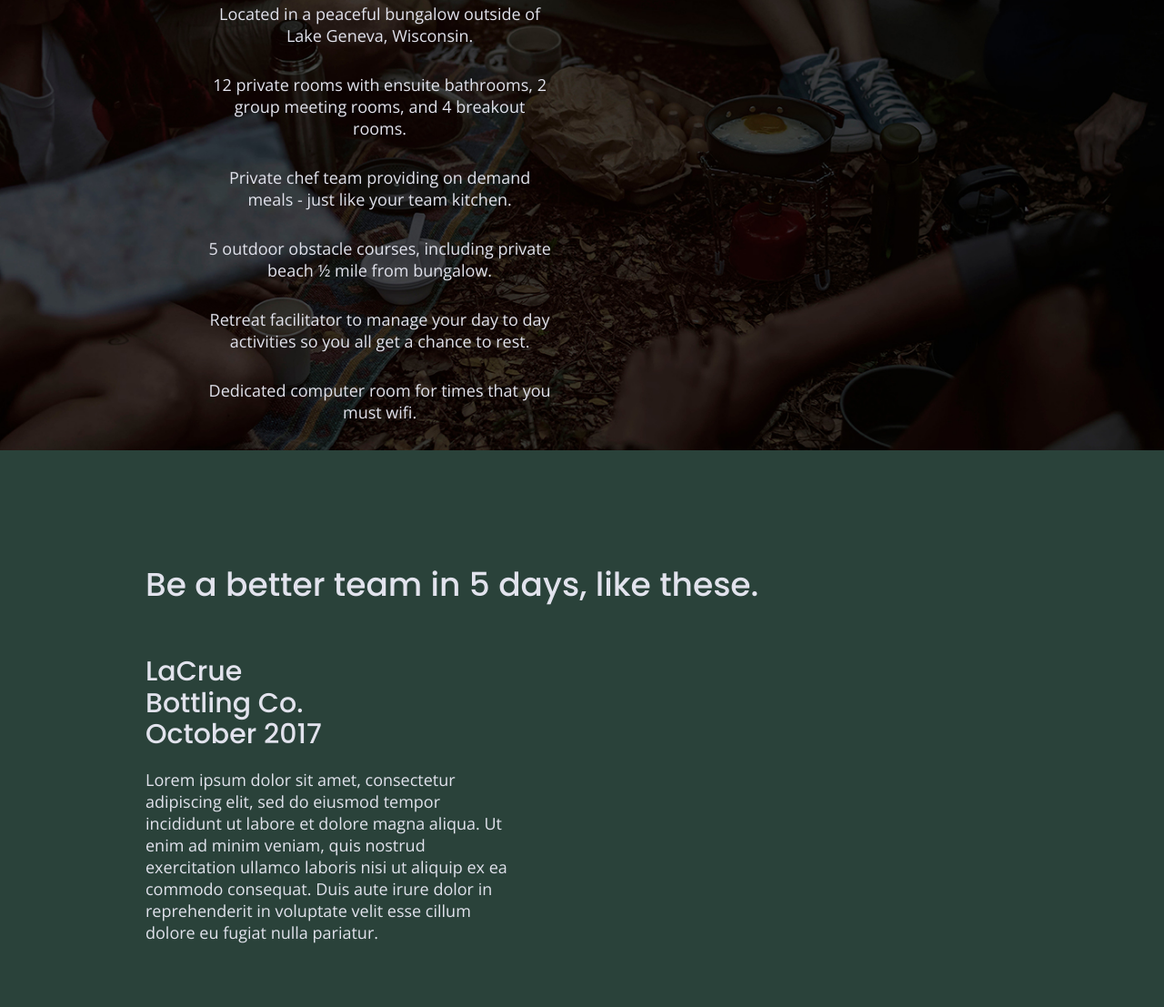
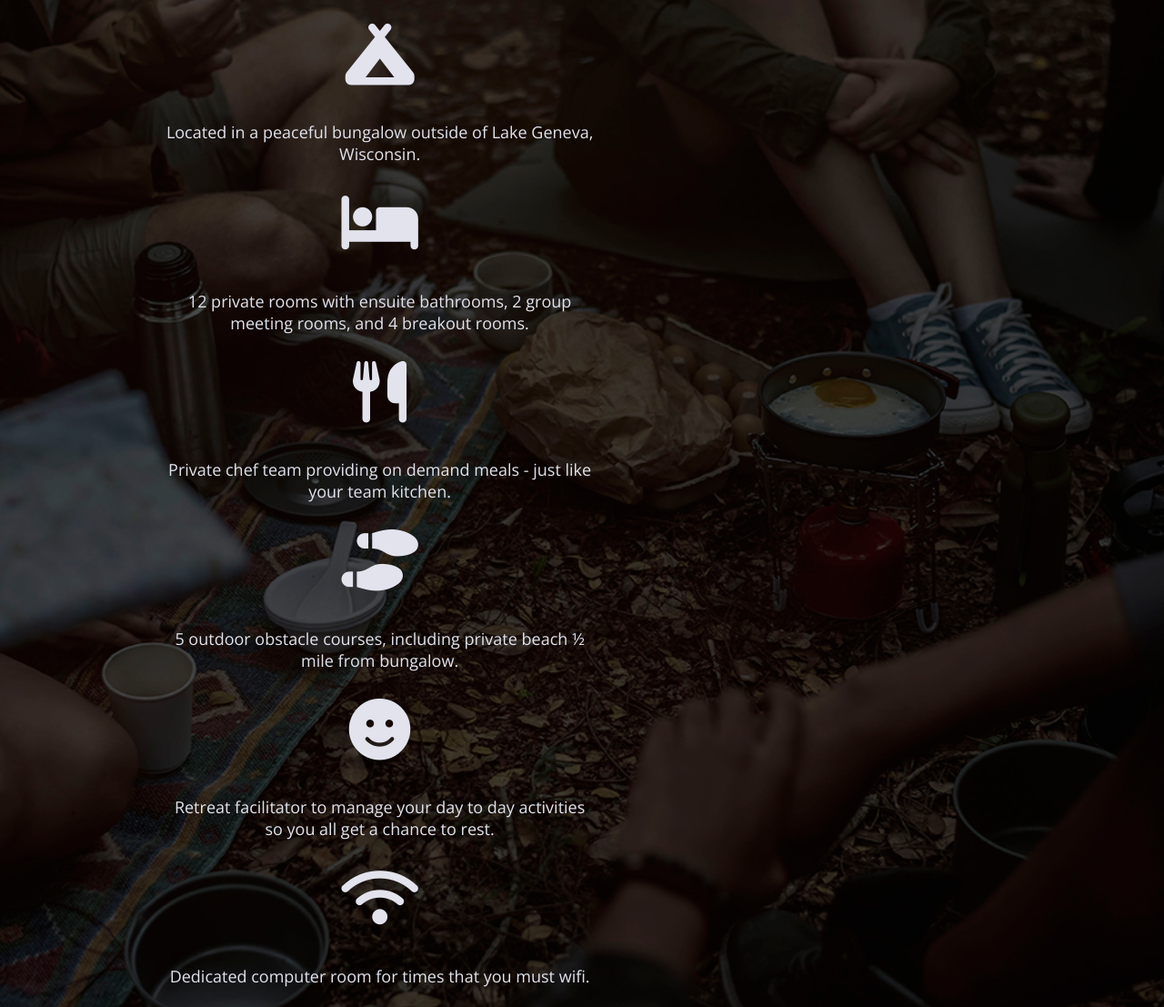
Before and after one commit to amberlj/unplugged, a website built with Parcel: page index.html in a window 1280 px wide. Shown: the part 1367-2474 px from the top of the page at 91% size. Built offline with nearby package versions, Linux system fonts and the light colour scheme.

Commit message:
Added Feature Icons with Font Awesome and updated css

```diff
--- a/css/main.css
+++ b/css/main.css
@@ -326,6 +326,11 @@ input[type=button] {
   text-align:center;
 }
 
+.features i{
+  font-size:3.75em;
+  margin-bottom:40px;
+}
+
 /* Reviews */
 
 .reviews {
@@ -512,6 +517,16 @@ input[type=button] {
         margin:100px 0;
       }
 
+      h2 {
+        font-size: 2.25em;
+        line-height: 1.333;
+      }
+
+      h3 {
+          font-size: 1.5em;
+          line-height: 1.25;
+      }
+
       /* Header */
 
       header {
@@ -579,7 +594,7 @@ input[type=button] {
       }
 
       .features .features-item-description {
-        width:50%;
+        width:62%;
       }
 
       /* Reviews */
@@ -589,8 +604,18 @@ input[type=button] {
         justify-content:space-between;
       }
 
-      .reviews article div {
+      .reviews article div
+      .reviews article figure {
         width: 49%;
+      }
+
+      .reviews h2 {
+        width:85%;
+      }
+
+      .reviews h3 {
+        width:75%;
+        margin:0;
       }
 
       /* Footer */
@@ -599,7 +624,7 @@ input[type=button] {
         margin: 100px 0;
       }
 
-      .footer-content {
+      footer .footer-content {
         display:flex;
         justify-content:space-between;
         align-items:center;
@@ -612,6 +637,16 @@ input[type=button] {
       footer .copyright {
         width: 100%;
       }
+
+      footer h4 {
+        font-size:1.5em;
+        margin-bottom:40px;
+      }
+
+      footer p {
+        line-height:1.285;
+      }
+
 
       /* ==========================================================================
         About Page
--- a/index.html
+++ b/index.html
@@ -20,6 +20,8 @@
   <link rel="stylesheet" href="css/main.css">
 
   <meta name="theme-color" content="#fafafa">
+  <!-- FontAwesome -->
+  <script src="https://kit.fontawesome.com/4d677786ae.js" crossorigin="anonymous"></script>
   <!-- Google Fonts -->
   <link href="https://fonts.googleapis.com/css?family=Open+Sans:400,700|Poppins:500,700" rel="stylesheet">
 </head>
@@ -73,32 +75,44 @@
           <h2>Have the work week you always dreamed of - without the bad wifi.</h2>
           <div class="features-items">
             <article>
-              <p class="fontawesome-icon"></p>
+              <p class="fontawesome-icon">
+                <i class="fas fa-campground"></i>
+              </p>
               <p class="features-item-description">Located in a peaceful bungalow outside of Lake Geneva, Wisconsin.</p>
             </article>
 
             <article>
-              <p class="fontawesome-icon"></p>
+              <p class="fontawesome-icon">
+                <i class="fas fa-bed"></i>
+              </p>
               <p class="features-item-description">12 private rooms with ensuite bathrooms, 2 group meeting rooms, and 4 breakout rooms.</p>
             </article>
 
             <article>
-              <p class="fontawesome-icon"></p>
+              <p class="fontawesome-icon">
+                <i class="fas fa-utensils"></i>
+              </p>
               <p class="features-item-description">Private chef team providing on demand meals - just like your team kitchen.</p>
             </article>
 
             <article>
-              <p class="fontawesome-icon"></p>
+              <p class="fontawesome-icon">
+                <i class="fas fa-shoe-prints"></i>
+              </p>
               <p class="features-item-description">5 outdoor obstacle courses, including private beach ½ mile from bungalow.</p>
             </article>
 
             <article>
-              <p class="fontawesome-icon"></p>
+              <p class="fontawesome-icon">
+                <i class="fas fa-smile"></i>
+              </p>
               <p class="features-item-description">Retreat facilitator to manage your day to day activities so you all get a chance to rest.</p>
             </article>
 
             <article>
-              <p class="fontawesome-icon"></p>
+              <p class="fontawesome-icon">
+              <i class="fas fa-wifi"></i>
+              </p>
               <p class="features-item-description">Dedicated computer room for times that you must wifi.</p>
             </article>
 
```
Also changed, not shown: about/index.html (+2 -0 lines), faq/index.html (+2 -0 lines).
